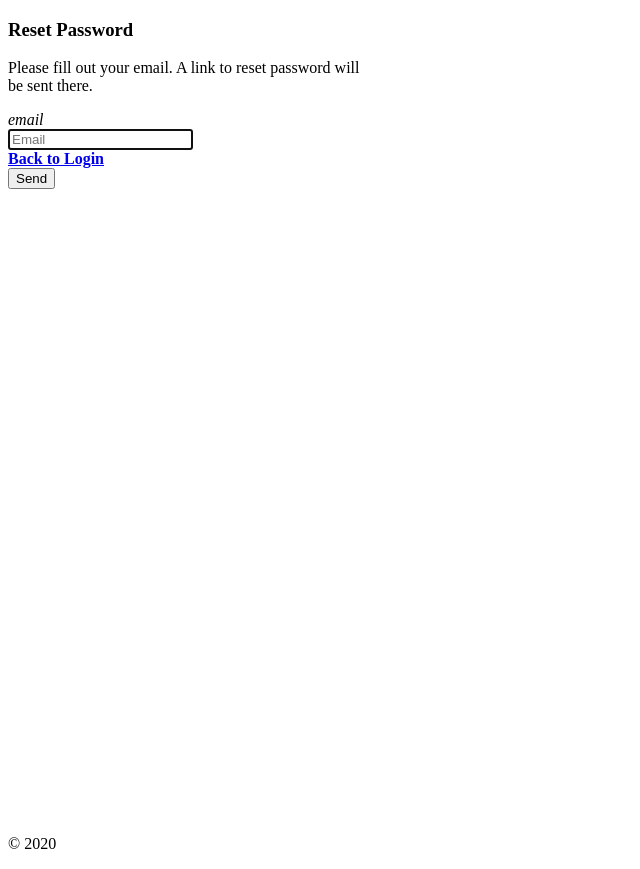
After one commit to HarishSTOnline/Yii2-Material-Dashboard, a Yii app: template backend/views/site/requestPasswordResetToken.php in a window 1280 px wide. The commit adds this page. Shown: the whole page, without its empty margins (0-640 px from the left). Run offline with PHP 8.4 and a stand-in for Yii, Linux system fonts and the light colour scheme; the template is opened without the code that fills it, so the values that code supplies are empty; form fields are guessed from the names that the template uses; some libraries are stand-ins or nearby versions.

Commit message:
Integrated Reset Password Page

```diff
--- a/backend/config/main.php
+++ b/backend/config/main.php
@@ -8,6 +8,7 @@ $params = array_merge(
 
 return [
     'id' => 'app-backend',
+    'name' => 'Jewellery',
     'basePath' => dirname(__DIR__),
     'controllerNamespace' => 'backend\controllers',
     'bootstrap' => ['log'],
--- a/backend/views/site/login.php
+++ b/backend/views/site/login.php
@@ -22,12 +22,13 @@ $this->params['breadcrumbs'][] = $this->title;
         'method' => 'post',
       ]); ?>
 
+      <!-- Card -->
       <div class="card card-login card-hidden" style="width: 23rem;">
 
         <!-- Card Header -->
         <div class="card-header card-header-rose text-center">
           <h3 class="card-title text-center text-bold">
-            <strong>LOGIN</strong>
+            <strong><?= Html::encode($this->title) ?></strong>
           </h3>
         </div>
         <!-- Card Header End -->
@@ -36,7 +37,7 @@ $this->params['breadcrumbs'][] = $this->title;
         <div class="card-body">
 
           <p class="card-description text-center">
-            Sign in to the Admin Panel of <strong class="text-primary"><?= Yii::$app->params['applicationName'] ?></strong>
+            Sign in to the Admin Panel of <strong class="text-primary"><?= Yii::$app->name ?></strong>
           </p>
 
           <div class="form-group has-default">
@@ -113,6 +114,7 @@ $this->params['breadcrumbs'][] = $this->title;
         <!-- Card Footer -->
 
       </div>
+      <!-- Card End -->
 
       <!-- Form Error Prints in an Alert -->
       <?= $form->errorSummary($model) ?>
--- /dev/null
+++ b/backend/views/site/requestPasswordResetToken.php
@@ -0,0 +1,97 @@
+<?php
+
+/* @var $this yii\web\View */
+/* @var $form yii\bootstrap\ActiveForm */
+/* @var $model \frontend\models\PasswordResetRequestForm */
+
+use yii\helpers\Html;
+use yii\bootstrap4\ActiveForm;
+use yii\helpers\Url;
+
+$this->title = 'Request password reset';
+$this->params['breadcrumbs'][] = $this->title;
+?>
+<div class="container site-request-password-reset">
+
+    <div class="row">
+
+        <div class="col-lg-4 col-md-6 col-sm-8 ml-auto mr-auto d-flex align-items-center justify-content-center" style="height: 100vh;">
+
+            <?php $form = ActiveForm::begin([
+                    'id' => 'request-password-reset-form'
+                ]);
+            ?>
+
+                <!-- Card -->
+                <div class="card card-login card-hidden" style="width: 23rem;">
+
+                    <!-- Card Header -->
+                    <div class="card-header card-header-rose text-center">
+                        <h3 class="card-title text-center text-bold">
+                            <strong>Reset Password</strong>
+                        </h3>
+                    </div>
+                    <!-- Card Header End -->
+
+                    <!-- Card Body -->
+                    <div class="card-body">
+
+                        <p class="card-description text-center">
+                            Please fill out your email. A link to reset password will be sent there.
+                        </p>
+
+
+                        <div class="form-group has-default">
+                            <div class="input-group">
+                                <div class="input-group-prepend">
+                                    <span class="input-group-text">
+                                    <i class="material-icons">email</i>
+                                    </span>
+                                </div>
+
+                                <?= $form->field($model, 'email', [
+                                        'template' => '{input}',
+                                        'options' => [
+                                        'class' => 'form-group has-feedback',
+                                        'tag' => false,
+                                        ]
+                                    ])->textInput([
+                                        'placeholder' => 'Email',
+                                        'autofocus' => true,
+                                    ])->label(false)
+                                ?>
+
+                            </div>
+                        </div>
+
+                    </div>
+                    <!-- Card Body End -->
+
+
+                    <!-- Card Footer -->
+                    <div class="card-footer justify-content-center">
+                        <strong>
+                            <?= Html::a( Yii::t('app', 'Back to Login'), Url::to(['site/login'])) ?>
+                        </strong>
+                    </div>
+                    <!-- Card Footer End -->
+
+                    <!-- Card Footer -->
+                    <div class="card-footer justify-content-center">
+                        <?= Html::submitButton('Send', ['class' => 'btn btn-primary btn-round', 'name' => 'reset-button']) ?>
+                    </div>
+                    <!-- Card Footer -->
+
+                </div>
+                <!-- Card End -->
+
+                <!-- Form Error Prints in an Alert -->
+                <?= $form->errorSummary($model) ?>
+
+            <?php ActiveForm::end(); ?>
+
+        </div>
+
+    </div>
+
+</div>
--- a/common/config/params.php
+++ b/common/config/params.php
@@ -1,9 +1,8 @@
 <?php
 return [
     'adminEmail' => 'admin@example.com',
-    'supportEmail' => 'support@example.com',
+    'supportEmail' => 'support@jewellery.com',
     'senderEmail' => 'noreply@example.com',
     'senderName' => 'Example.com mailer',
     'user.passwordResetTokenExpire' => 3600,
-    'applicationName' => 'Jwellery'
 ];
--- a/frontend/config/main.php
+++ b/frontend/config/main.php
@@ -8,6 +8,7 @@ $params = array_merge(
 
 return [
     'id' => 'app-frontend',
+    'name' => 'Jewellery',
     'basePath' => dirname(__DIR__),
     'bootstrap' => ['log'],
     'controllerNamespace' => 'frontend\controllers',
```
Also changed, not shown: backend/controllers/SiteController.php (+27 -1 lines), backend/models/PasswordResetRequestForm.php (added, +68 -0 lines).
